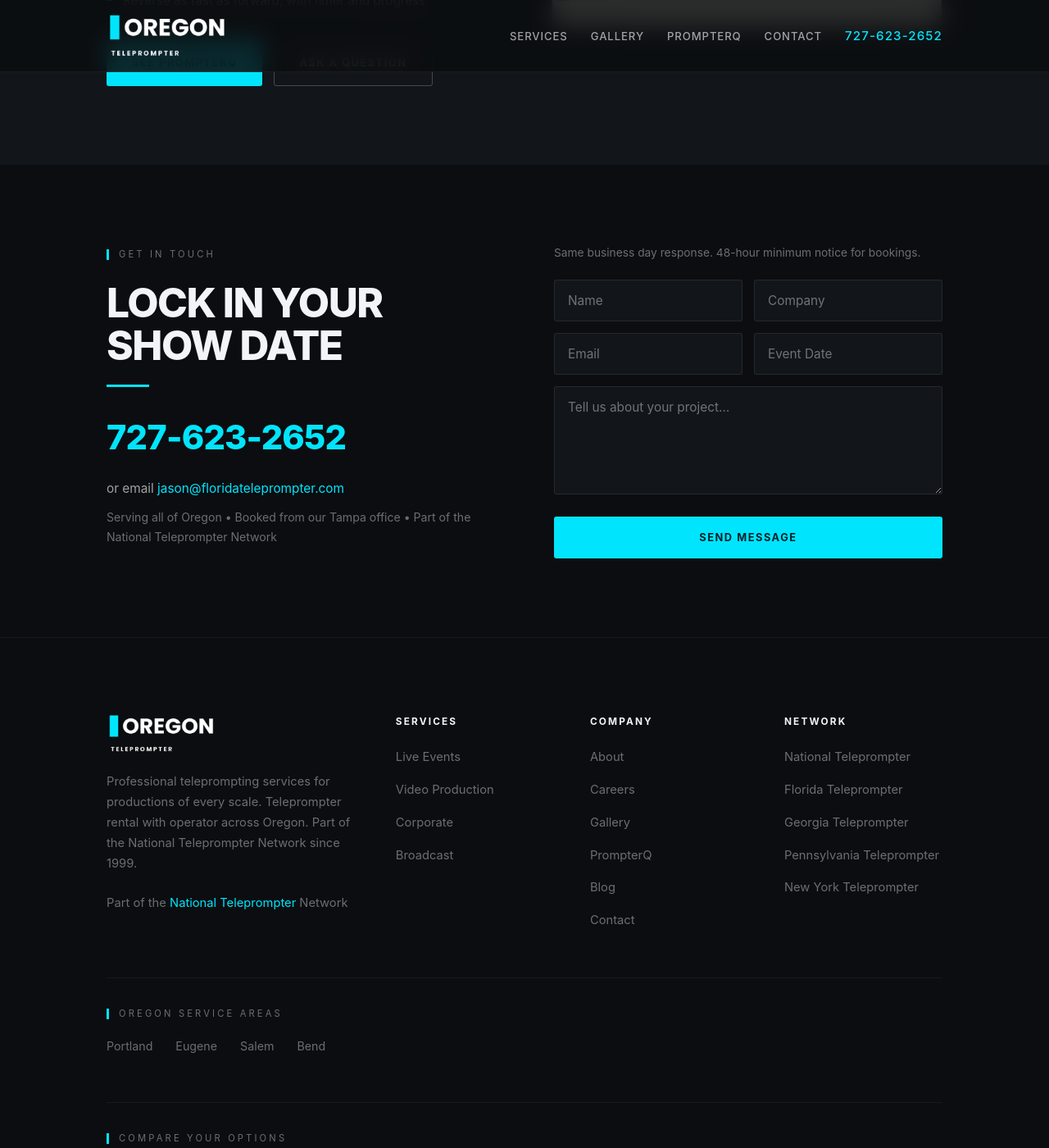
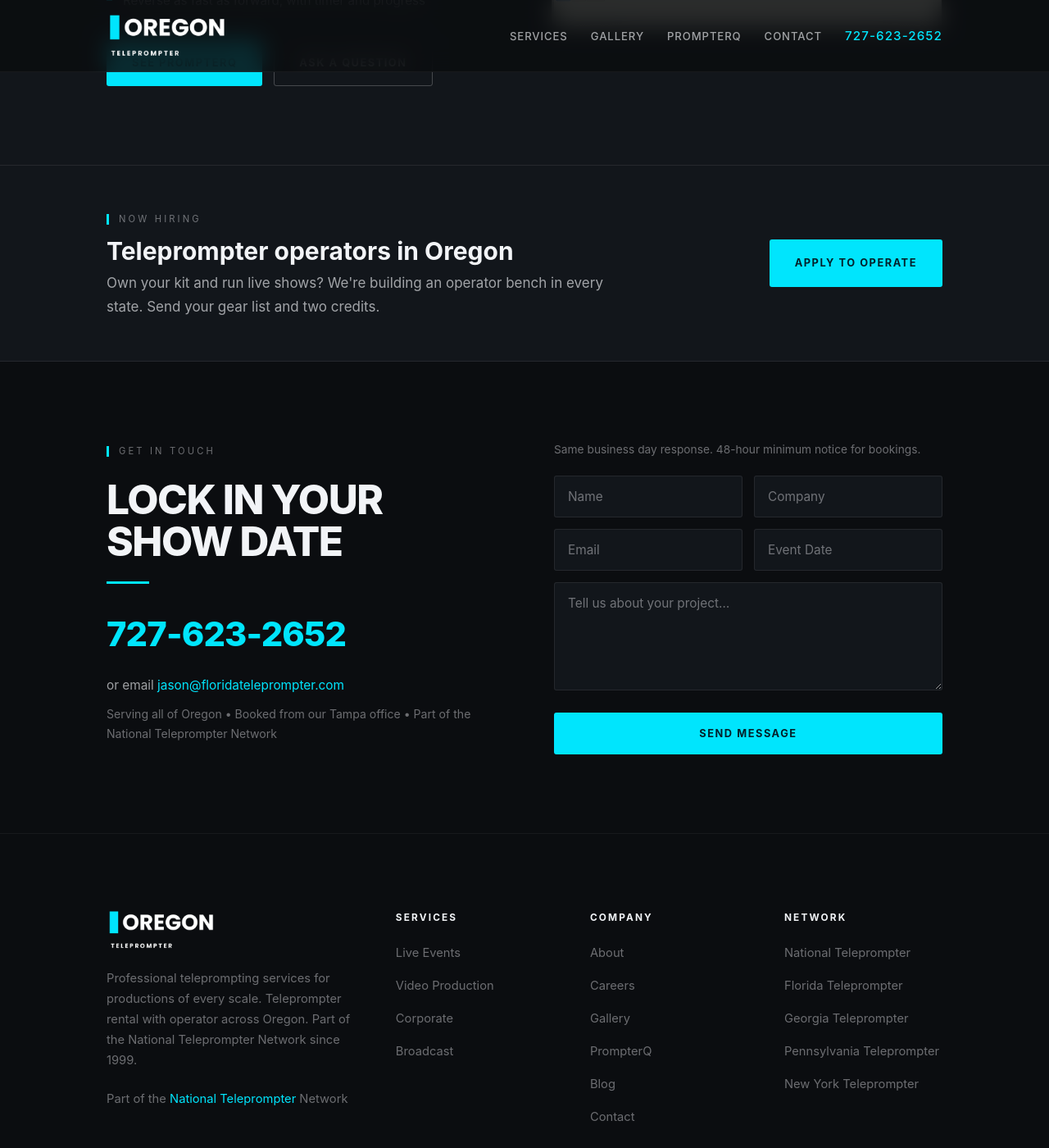
Before and after one commit to jasproj/oregonteleprompter, a Jekyll site: the page index.html, which Jekyll copies as it is, in a window 1280 px wide and 1400 px high, scrolled down 6080 px. Shown: the whole window at 82% size. Built offline with Jekyll 4.4.1, drawn with Linux system fonts in a browser that asks for light colours.

Commit message:
feat: "Now Hiring Operators" band above the contact section
A visible operator-recruiting callout on the home page. Until now the only
path to the application form was a footer link. The band names the state,
says what we want (own kit, live-show experience, gear list + two credits)
and sends applicants to the existing careers page. Styled with the site's
own CSS variables; no new colors, fonts or scripts. Verified at 1280 and
390 wide.

Co-Authored-By: Claude Fable 5.1 <noreply@anthropic.com>
Claude-Session: https://claude.ai/code/session_01SW4oYwAA8ZEcmkVZYUBX96

```diff
--- a/index.html
+++ b/index.html
@@ -448,6 +448,13 @@
             html { scroll-behavior: auto; }
             * { transition: none !important; animation: none !important; }
         }
+
+        /* Hiring band */
+        .hiring { padding: clamp(36px, 4vw, 56px) 0; background: var(--surface); border-top: 1px solid var(--line); border-bottom: 1px solid var(--line); }
+        .hiring-wrap { display: flex; align-items: center; justify-content: space-between; gap: 28px; flex-wrap: wrap; }
+        .hiring-title { font-size: clamp(22px, 2.6vw, 30px); line-height: 1.15; margin: 6px 0 8px; }
+        .hiring-text { color: var(--text-dim); margin: 0; max-width: 60ch; }
+        .hiring .btn { white-space: nowrap; }
     </style>
 </head>
 <body>
@@ -678,6 +685,18 @@
         </div>
     </section>
 
+        <!-- Hiring -->
+    <section class="hiring" id="hiring" aria-label="Now hiring teleprompter operators">
+        <div class="wrap hiring-wrap">
+            <div>
+                <span class="eyebrow">Now Hiring</span>
+                <h2 class="hiring-title">Teleprompter operators in Oregon</h2>
+                <p class="hiring-text">Own your kit and run live shows? We're building an operator bench in every state. Send your gear list and two credits.</p>
+            </div>
+            <a href="careers.html" class="btn btn-primary">Apply to operate</a>
+        </div>
+    </section>
+
     <!-- Contact -->
     <section class="contact" id="contact">
         <div class="wrap">
```
